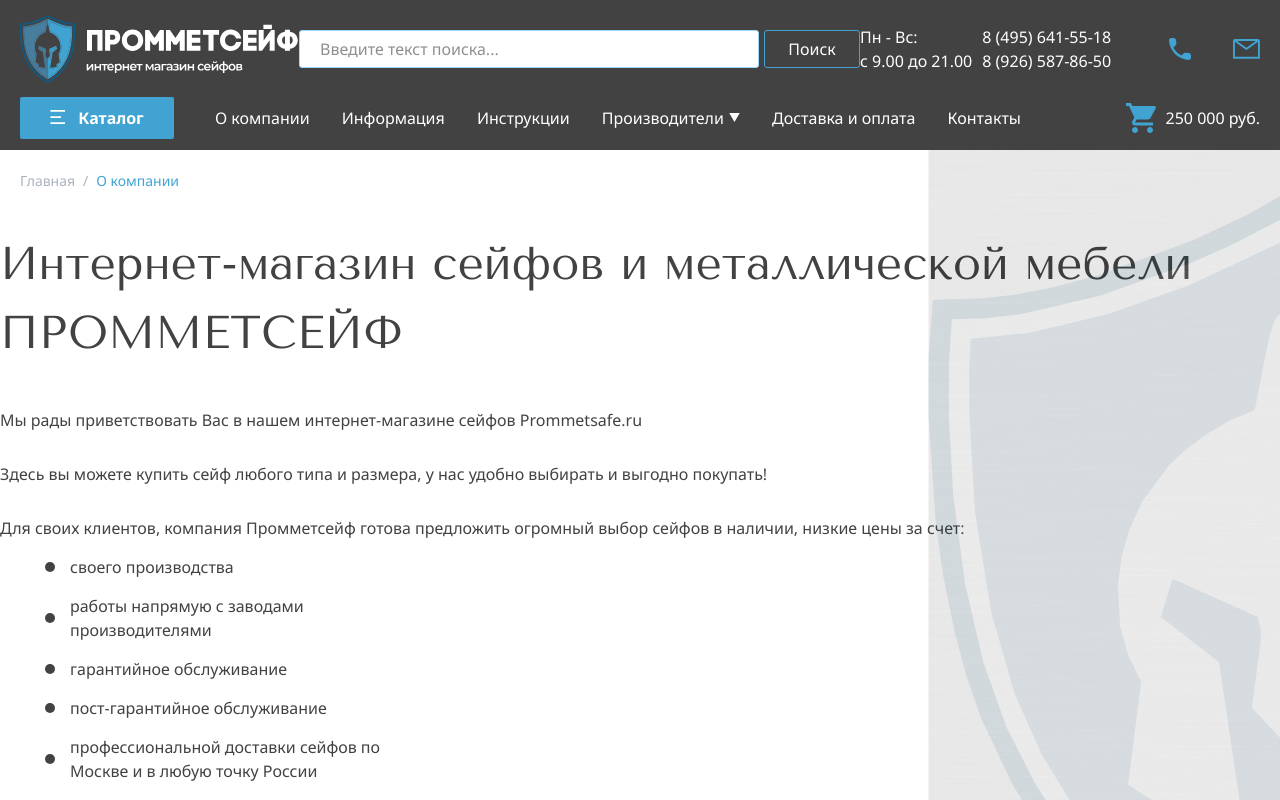
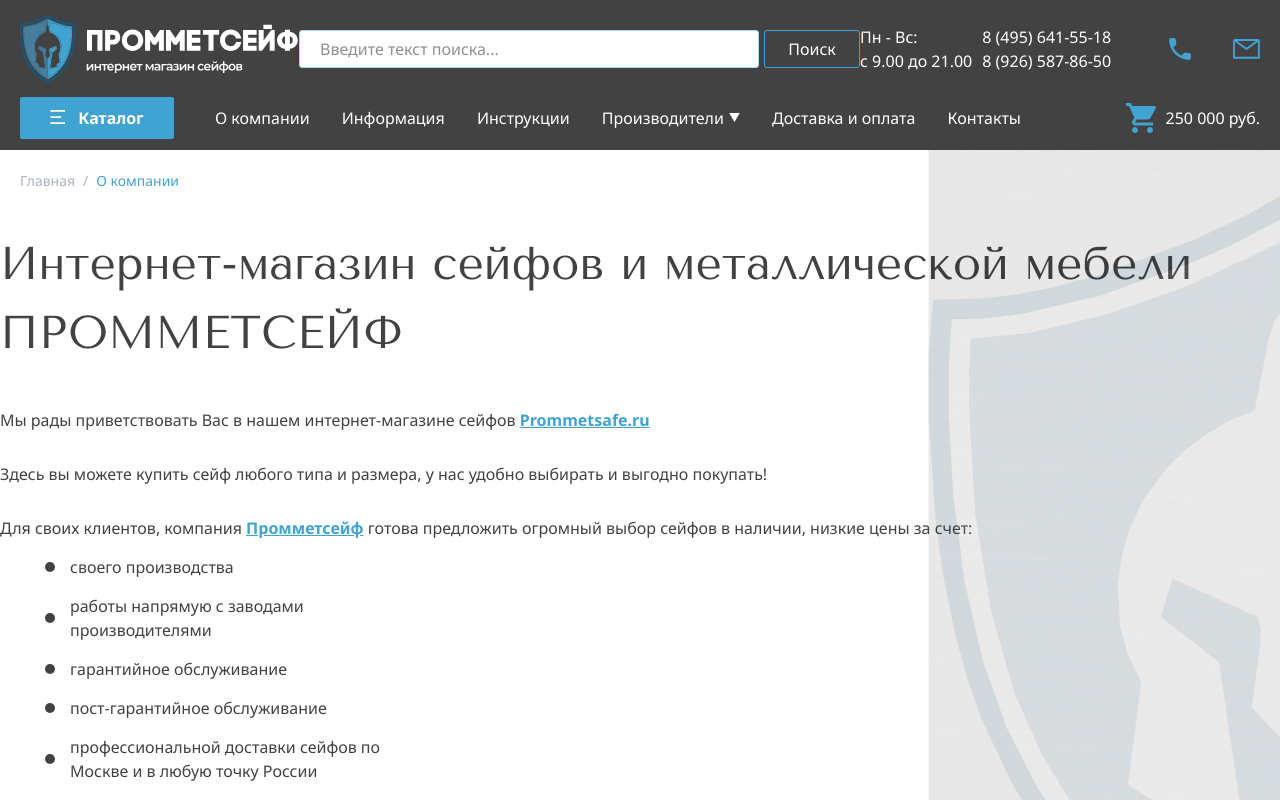
Before and after one commit to AlexandrVinogradov/safes, a Next.js app in the folder client/: page /about-company in a window 1280 px wide. Shown: the top 800 px of the page. Built offline with nearby package versions, Linux system fonts and the light colour scheme.

Commit message:
client: about-company: added textTags

```diff
--- a/client/app/about-company/sections/DescriptionSection/DescriptionSection.tsx
+++ b/client/app/about-company/sections/DescriptionSection/DescriptionSection.tsx
@@ -1,6 +1,7 @@
 import { container } from '@/app/styles/container'
 import { listDot } from '@/app/styles/listDot'
 import clsx from 'clsx'
+import Link from 'next/link'
 import { s } from './styles'
 
 export const DescriptionSection = () => {
@@ -14,12 +15,18 @@
 	return (
 		<section className={clsx(s.section, container)}>
 			<h1 className={s.title}>Интернет-магазин сейфов и металлической мебели ПРОММЕТСЕЙФ</h1>
-			<p className={clsx('pb-[30px]')}>Мы рады приветствовать Вас в нашем интернет-магазине сейфов Prommetsafe.ru</p>
+			<p className={clsx('pb-[30px]')}>
+				Мы рады приветствовать Вас в нашем интернет-магазине сейфов{' '}
+				<Link className={s.textTag} href="/">
+					Prommetsafe.ru
+				</Link>
+			</p>
 			<p className={clsx('pb-[30px]')}>
 				Здесь вы можете купить сейф любого типа и размера, у нас удобно выбирать и выгодно покупать!
 			</p>
 			<p className={clsx('pb-[15px]')}>
-				Для своих клиентов, компания Промметсейф готова предложить огромный выбор сейфов в наличии, низкие цены за счет:
+				Для своих клиентов, компания <span className={s.textTag}>Промметсейф</span> готова предложить огромный выбор сейфов в
+				наличии, низкие цены за счет:
 			</p>
 			<ul className={s.list}>
 				{list.map((el) => (
--- a/client/app/about-company/sections/DescriptionSection/styles.ts
+++ b/client/app/about-company/sections/DescriptionSection/styles.ts
@@ -1,6 +1,7 @@
 export const s = {
 	section: /*tw*/ 'pt-[80px]',
 	title: /*tw*/ 'pb-[40px] text-[46px]',
+	textTag: /*tw*/ 'text-branded font-bold underline',
 
 	list: /*tw*/ 'pb-[30px]',
 	listItem: /*tw*/ 'ml-[70px] mb-[15px] max-w-[330px]',
```
